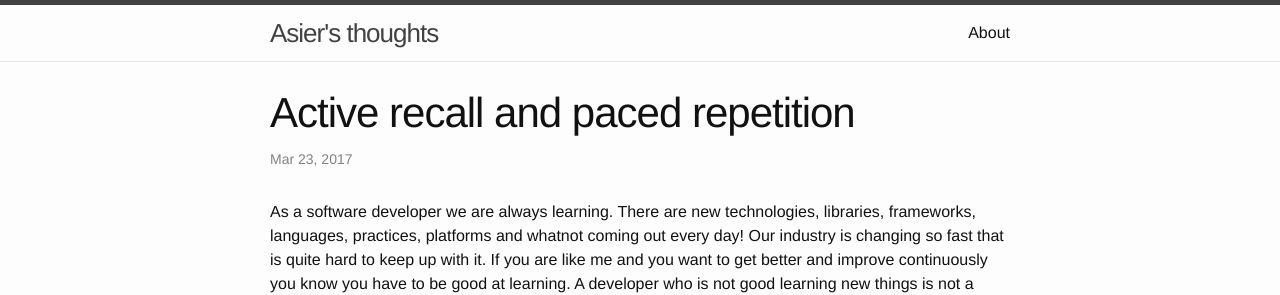
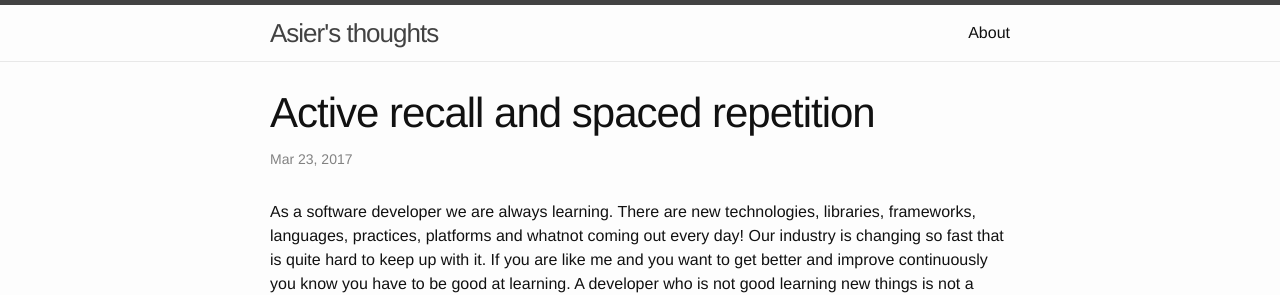
Before and after one commit to asierba/asierba.github.io, a Jekyll site: the page built from _posts/2017-03-23-active-recall-and-spaced-repetition.md, in a window 1280 px wide. Shown: the top 295 px of the page. Built offline with Jekyll 4.4.1, drawn with Linux system fonts in a browser that asks for light colours; comment, search, counter and statistics services are not loaded.

Commit message:
Fix typo post "Active recall and spaced repetition"

```diff
--- a/_posts/2017-03-23-active-recall-and-spaced-repetition.md
+++ b/_posts/2017-03-23-active-recall-and-spaced-repetition.md
@@ -1,6 +1,7 @@
 ---
 layout: post
 title:  "Active recall and paced repetition"
+title:  "Active recall and spaced repetition"
 ---
 
 As a software developer we are always learning. There are new technologies, libraries, frameworks, languages, practices, platforms and whatnot coming out every day! Our industry is changing so fast that is quite hard to keep up with it.
```
